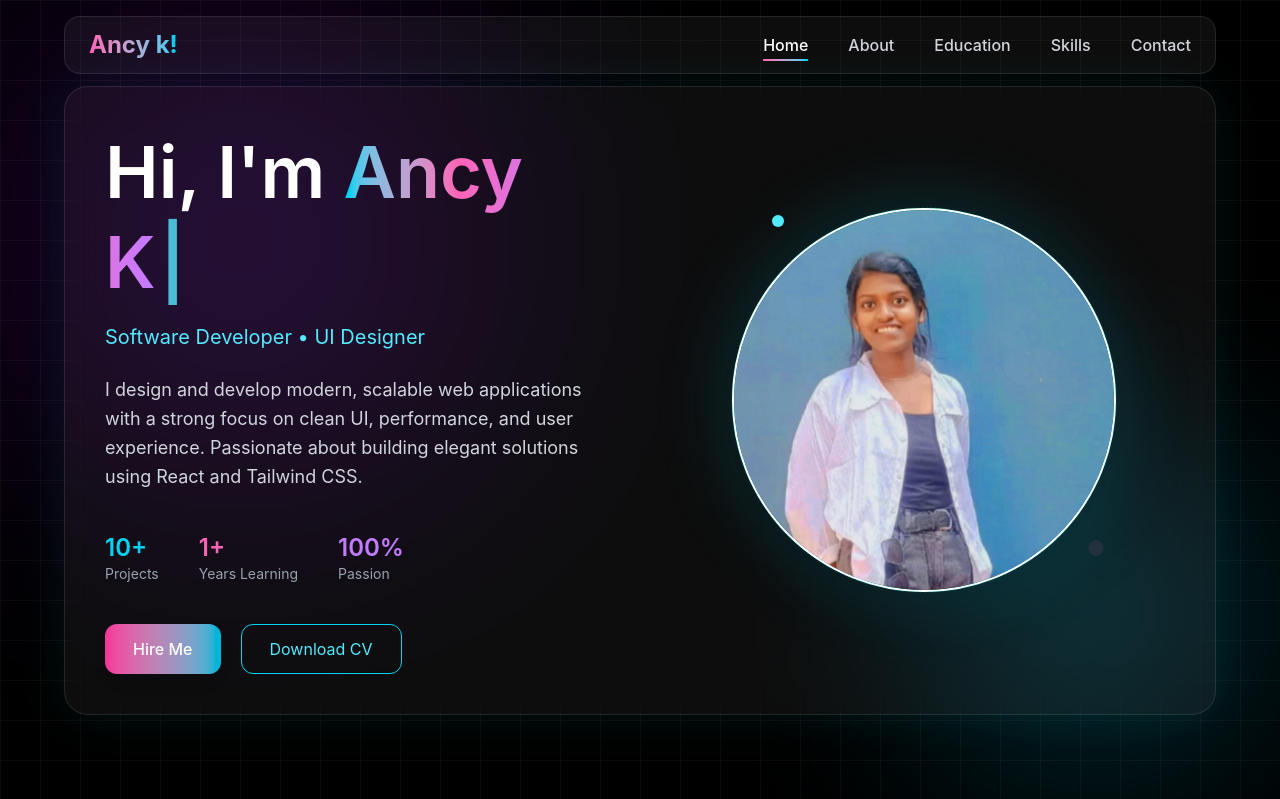
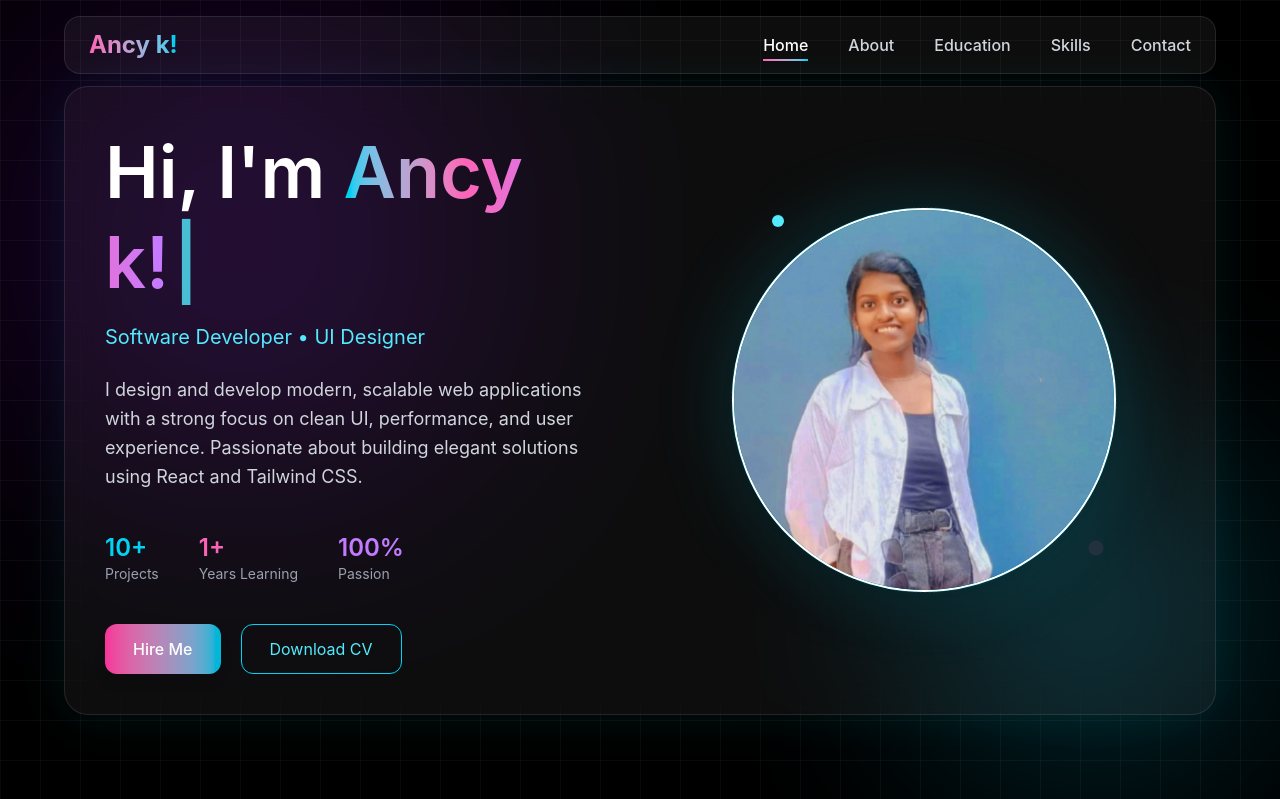
Before and after one commit to Ancy2006/portfolio, a React app: page / in a window 1280 px wide. Shown: the top 799 px of the page. Built offline with nearby package versions, Linux system fonts and the light colour scheme; the HTML template or start-up script is replaced by a standard one.

Commit message:
theme changed

```diff
--- a/src/components/Home.jsx
+++ b/src/components/Home.jsx
@@ -8,7 +8,7 @@ import Contact from "./Contact";
 function Home() {
 
   // ✨ Typing Effect
-  const text = "Ancy K";
+  const text = "Ancy k!";
   const [displayText, setDisplayText] = useState("");
 
   useEffect(() => {
```
